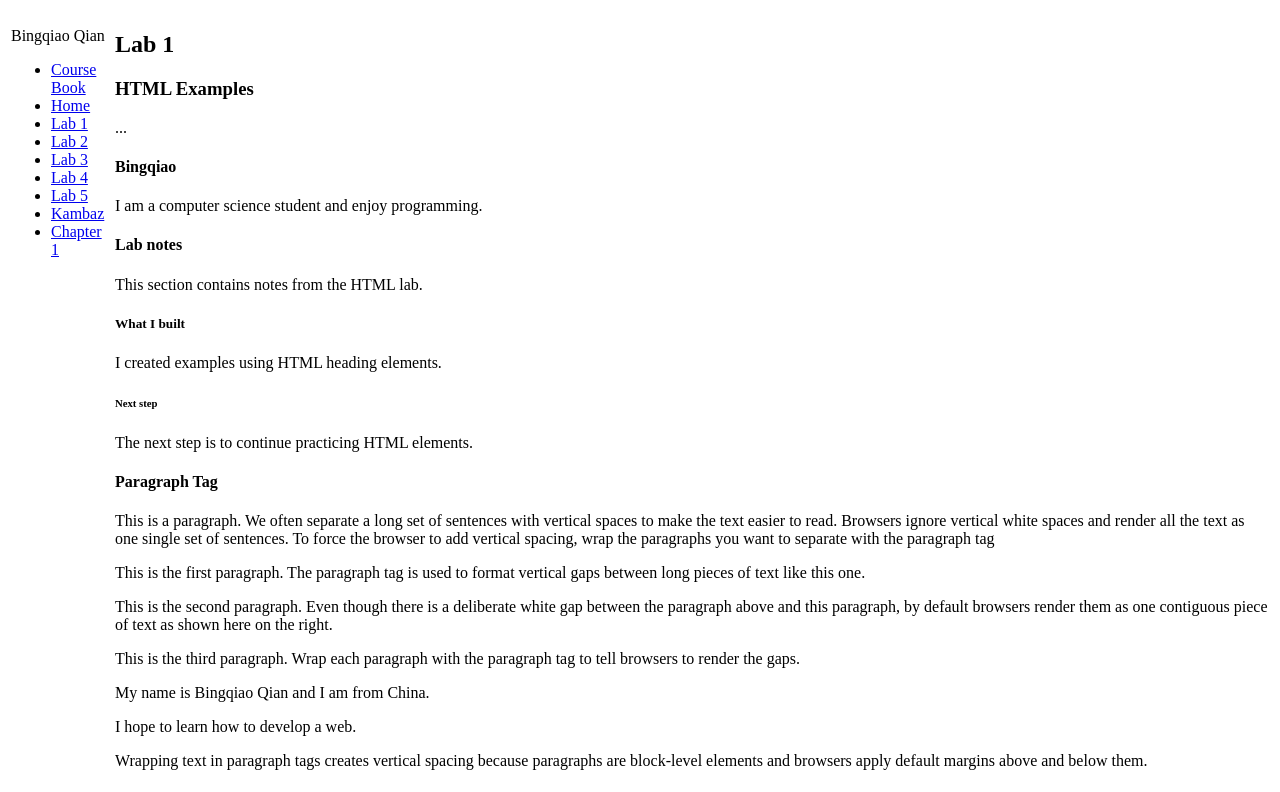
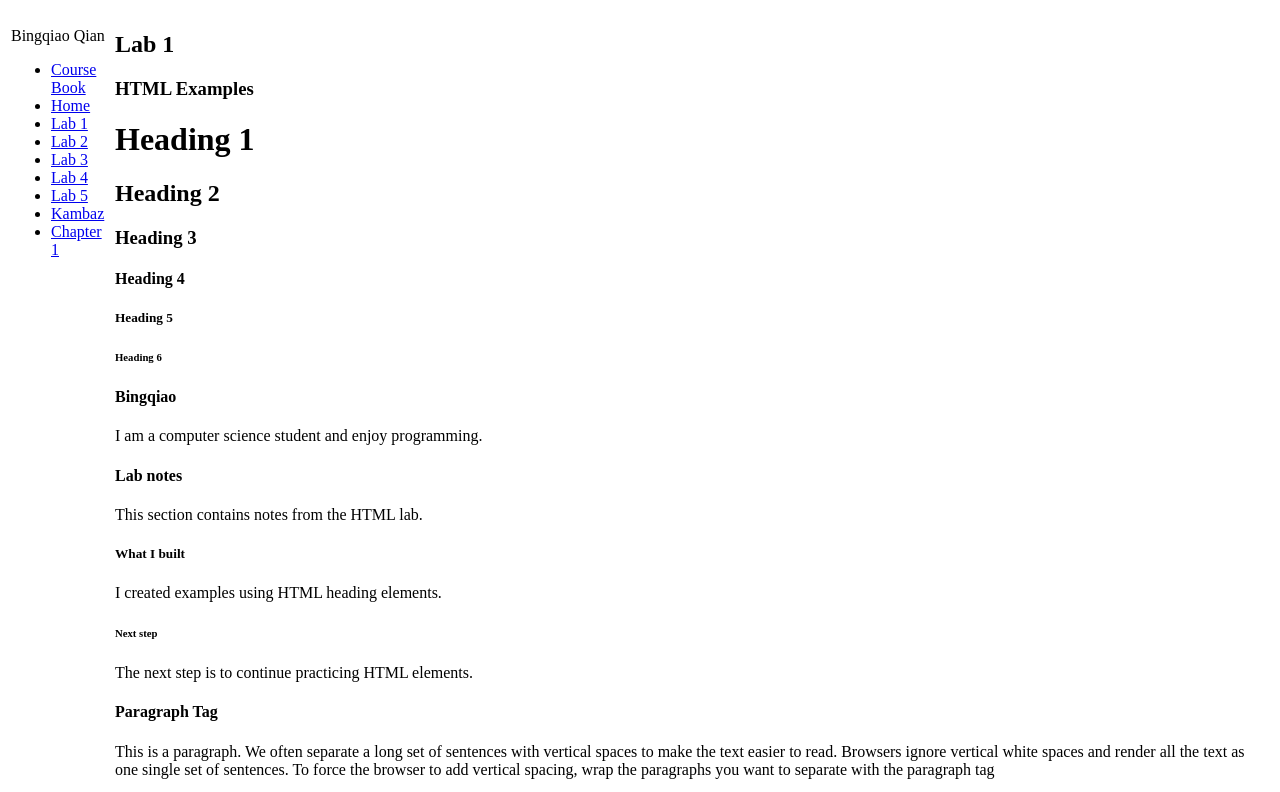
Before and after one commit to chin1230/webdev-client, a Next.js app: page /labs/lab1 in a window 1280 px wide. Shown: the top 792 px of the page. Built offline with nearby package versions, Linux system fonts and the light colour scheme.

Commit message:
Update HeadingTags.tsx

```diff
--- a/app/labs/lab1/HeadingTags.tsx
+++ b/app/labs/lab1/HeadingTags.tsx
@@ -3,7 +3,12 @@ export default function HeadingTags() {
     <div>
 
       <div id="wd-h-tag">
-        ...
+        <h1>Heading 1</h1>
+        <h2>Heading 2</h2>
+        <h3>Heading 3</h3>
+        <h4>Heading 4</h4>
+        <h5>Heading 5</h5>
+        <h6>Heading 6</h6>
       </div>
 
       <div id="wd-your-heading">
```
